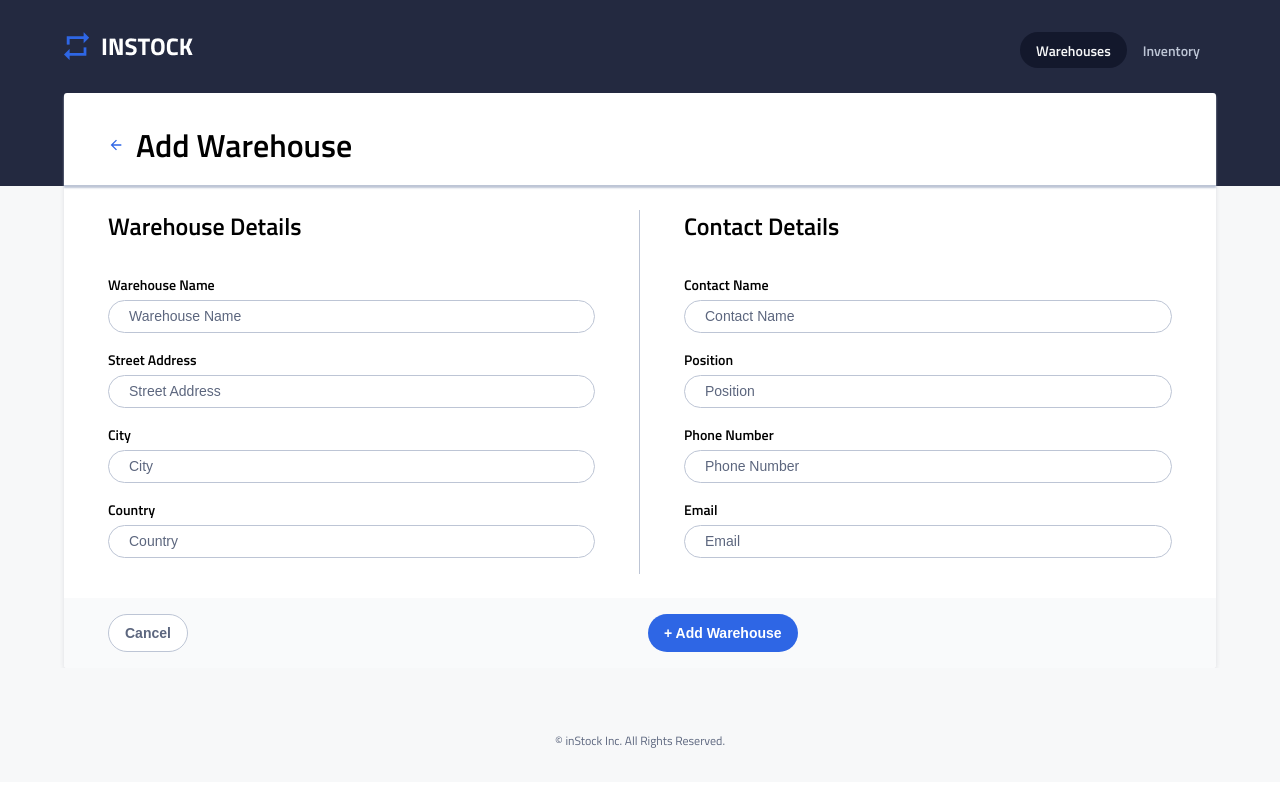
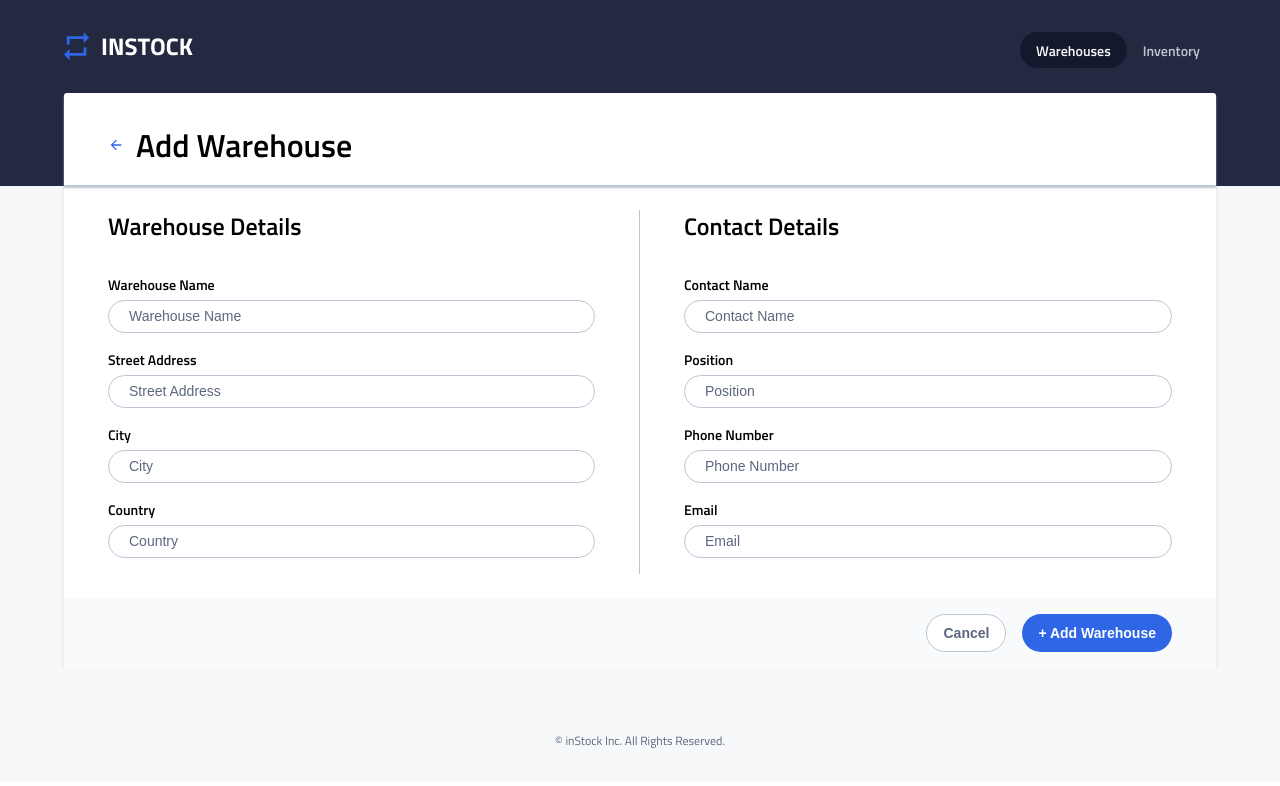
Before and after one commit to jacky-ui/InStock-BrainStation-Client, a React (Create React App) app: page /warehouse/add in a window 1280 px wide. Shown: the top 786 px of the page. Built offline with nearby package versions, Linux system fonts and the light colour scheme.

Commit message:
Form styling at tablet

```diff
--- a/src/components/WarehouseForm/WarehouseForm.scss
+++ b/src/components/WarehouseForm/WarehouseForm.scss
@@ -99,10 +99,14 @@
         margin-right: .5rem;
         @include tablet {
             margin-right: 1rem;
+            width: fit-content;
         }
     }
     &-btns__right {
         width: 50%;
+        @include tablet {
+            width: fit-content;
+        }
     }
     &__cancel {
         background-color: $White;
```
